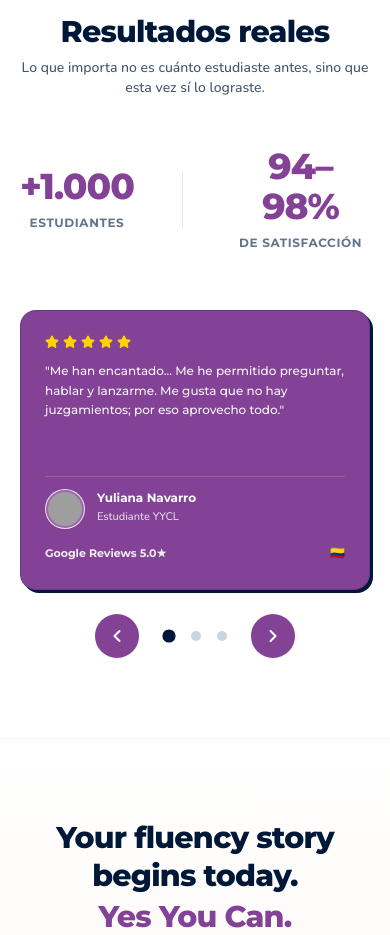
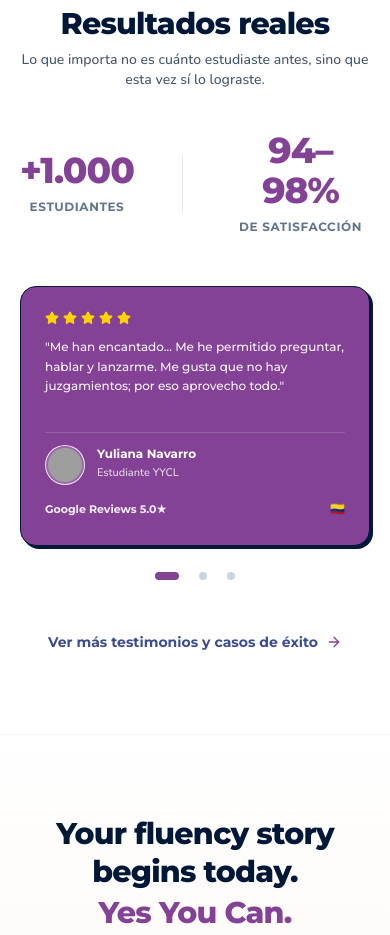
Before and after one commit to Dietol25/yycl-version-anterior, a Next.js app: page /en in a window 390 px wide. Shown: the part 4140-5075 px from the top of the page. Built offline with nearby package versions, Linux system fonts and the light colour scheme; grey boxes are pictures that could not be loaded.

Commit message:
fix(testimonials): replace heavy mobile controls with slim dots and add ghost link to /resultados

```diff
--- a/components/sections/TestimonialsGrid.tsx
+++ b/components/sections/TestimonialsGrid.tsx
@@ -1,9 +1,9 @@
 "use client";
 
 import React, { useState, useRef } from 'react';
-import { Star } from 'lucide-react';
+import Link from 'next/link';
+import { Star, ArrowRight } from 'lucide-react';
 import { TESTIMONIALS } from '@/lib/data';
-import { SliderControls } from '@/components/ui/SliderControls';
 
 export const TestimonialsGrid = () => {
   const [activeIndex, setActiveIndex] = useState(0);
@@ -11,11 +11,11 @@ export const TestimonialsGrid = () => {
   const touchEndX = useRef<number | null>(null);
 
   const prevSlide = () => {
-    setActiveIndex((prev) => (prev === 0 ? TESTIMONIALS.length - 1 : prev - 1));
+    setActiveIndex((prev) => (prev === 0 ? 2 : prev - 1));
   };
 
   const nextSlide = () => {
-    setActiveIndex((prev) => (prev === TESTIMONIALS.length - 1 ? 0 : prev + 1));
+    setActiveIndex((prev) => (prev === 2 ? 0 : prev + 1));
   };
 
   // Touch handlers for fluid mobile swipe gesture
@@ -43,11 +43,11 @@ export const TestimonialsGrid = () => {
   };
 
   return (
-    <section className="py-20 lg:py-24 bg-white border-t border-slate-100">
+    <section className="py-18 lg:py-24 bg-white border-t border-slate-100">
       <div className="max-w-[1280px] mx-auto px-5 lg:px-12">
         {/* Header */}
-        <div className="text-center max-w-2xl mx-auto mb-12 space-y-2">
-          <h2 className="text-3xl sm:text-4xl font-extrabold font-heading text-yycl-navy tracking-tight">
+        <div className="text-center max-w-2xl mx-auto mb-10 space-y-2">
+          <h2 className="text-3xl sm:text-4xl font-extrabold font-heading text-[#001837] tracking-tight">
             Resultados reales
           </h2>
           <p className="text-sm sm:text-base text-slate-600 font-medium">
@@ -56,9 +56,9 @@ export const TestimonialsGrid = () => {
         </div>
 
         {/* 2 Stat Counters in Violet Accent */}
-        <div className="flex items-center justify-center gap-12 sm:gap-20 mb-14 text-center">
+        <div className="flex items-center justify-center gap-12 sm:gap-20 mb-12 text-center">
           <div className="space-y-1">
-            <span className="text-4xl sm:text-5xl lg:text-6xl font-extrabold font-heading text-yycl-purple tracking-tight block">
+            <span className="text-4xl sm:text-5xl lg:text-6xl font-extrabold font-heading text-[#834296] tracking-tight block">
               +1.000
             </span>
             <span className="text-xs sm:text-sm font-heading font-bold text-slate-500 uppercase tracking-wider">
@@ -67,7 +67,7 @@ export const TestimonialsGrid = () => {
           </div>
           <div className="w-px h-14 bg-slate-200" />
           <div className="space-y-1">
-            <span className="text-4xl sm:text-5xl lg:text-6xl font-extrabold font-heading text-yycl-purple tracking-tight block">
+            <span className="text-4xl sm:text-5xl lg:text-6xl font-extrabold font-heading text-[#834296] tracking-tight block">
               94–98%
             </span>
             <span className="text-xs sm:text-sm font-heading font-bold text-slate-500 uppercase tracking-wider">
@@ -77,29 +77,28 @@ export const TestimonialsGrid = () => {
         </div>
 
         {/* ========================================================================= */}
-        {/* DESKTOP VIEW (>= lg): All 3 Cards Solid Violet #834296 - Compact & Refined */}
+        {/* DESKTOP VIEW (>= lg): All 3 Cards Solid Violet #834296                    */}
         {/* ========================================================================= */}
         <div className="hidden lg:grid grid-cols-3 gap-6">
           {TESTIMONIALS.slice(0, 3).map((item) => (
             <div
               key={item.id}
-              className="bg-yycl-purple text-white rounded-2xl p-6 border border-[#001837]/20 shadow-[3px_3px_0px_#001837] flex flex-col justify-between space-y-4 hover:-translate-y-1 transition-all duration-200"
+              className="bg-[#834296] text-white rounded-2xl p-6 border border-[#001837]/20 shadow-[3px_3px_0px_#001837] flex flex-col justify-between space-y-4 hover:-translate-y-1 transition-all duration-200"
             >
               <div className="space-y-3">
                 {/* 5 Stars */}
                 <div className="flex items-center gap-1">
                   {[...Array(5)].map((_, i) => (
-                    <Star key={i} className="w-3.5 h-3.5 fill-[#FFD203] text-[#FFD203]" />
+                    <Star key={i} className="w-4 h-4 fill-[#FFD203] text-[#FFD203]" />
                   ))}
                 </div>
 
                 {/* Quote */}
-                <blockquote className="text-xs sm:text-sm font-heading font-medium text-white/95 leading-relaxed">
+                <blockquote className="text-sm font-heading font-medium text-white/95 leading-relaxed">
                   "{item.quote}"
                 </blockquote>
               </div>
 
-              {/* Author Info */}
               <div className="space-y-2.5 pt-3 border-t border-white/15">
                 <div className="flex items-center gap-3">
                   <div className="w-10 h-10 rounded-full overflow-hidden border border-white/80 bg-white/20 shadow-xs shrink-0 p-0.5">
@@ -110,10 +109,10 @@ export const TestimonialsGrid = () => {
                     />
                   </div>
                   <div>
-                    <span className="block font-heading font-bold text-xs sm:text-sm text-white leading-tight">
+                    <span className="block font-heading font-bold text-sm text-white leading-tight">
                       {item.name}
                     </span>
-                    <span className="block text-[11px] font-medium text-white/80">
+                    <span className="block text-xs font-medium text-white/80">
                       {item.role}
                     </span>
                   </div>
@@ -131,17 +130,17 @@ export const TestimonialsGrid = () => {
         </div>
 
         {/* ========================================================================= */}
-        {/* MOBILE VIEW (< lg): Interactive Carousel with Touch Gestures              */}
+        {/* MOBILE VIEW (< lg): Swipe Carousel with Slim Dots Indicator               */}
         {/* ========================================================================= */}
         <div
-          className="block lg:hidden max-w-sm mx-auto space-y-6 touch-pan-y select-none"
+          className="block lg:hidden max-w-sm mx-auto space-y-4 touch-manipulation select-none"
           onTouchStart={handleTouchStart}
           onTouchMove={handleTouchMove}
           onTouchEnd={handleTouchEnd}
         >
           <div
             key={activeIndex}
-            className="bg-yycl-purple text-white rounded-2xl p-6 border border-[#001837]/20 shadow-[3px_3px_0px_#001837] flex flex-col justify-between space-y-4 min-h-[280px] animate-in fade-in-50 slide-in-from-right-2 duration-200"
+            className="bg-[#834296] text-white rounded-2xl p-6 border border-[#001837] shadow-[3px_3px_0px_#001837] flex flex-col justify-between space-y-4 min-h-[260px] animate-in fade-in-50 duration-150"
           >
             <div className="space-y-3">
               {/* 5 Stars */}
@@ -185,15 +184,42 @@ export const TestimonialsGrid = () => {
             </div>
           </div>
 
-          {/* Slider Controls Oficiales (Botones circulares violeta + dots navy/gris) */}
-          <SliderControls
-            total={TESTIMONIALS.slice(0, 3).length}
-            current={activeIndex}
-            onPrev={prevSlide}
-            onNext={nextSlide}
-            onSelect={(idx) => setActiveIndex(idx)}
-          />
+          {/* Slim Dots Indicator (Sin botones gigantes redundantes) */}
+          <div className="flex items-center justify-center gap-2 py-1">
+            {[0, 1, 2].map((idx) => {
+              const isActive = activeIndex === idx;
+              return (
+                <button
+                  key={idx}
+                  type="button"
+                  onClick={() => setActiveIndex(idx)}
+                  className="p-1.5 cursor-pointer touch-manipulation"
+                  aria-label={`Ver testimonio ${idx + 1}`}
+                >
+                  <div
+                    className={`rounded-full transition-all duration-200 ${
+                      isActive
+                        ? 'w-6 h-2 bg-[#834296] rounded-full'
+                        : 'w-2 h-2 bg-slate-300 hover:bg-slate-400'
+                    }`}
+                  />
+                </button>
+              );
+            })}
+          </div>
         </div>
+
+        {/* Ghost Button: Ver más testimonios (Desktop y Mobile) */}
+        <div className="pt-8 text-center">
+          <Link
+            href="/resultados"
+            className="inline-flex items-center gap-2 text-sm font-heading font-bold text-[#3C4C92] hover:text-[#001837] hover:bg-purple-50/70 px-5 py-2.5 rounded-full transition-all group cursor-pointer"
+          >
+            <span>Ver más testimonios y casos de éxito</span>
+            <ArrowRight className="w-4 h-4 group-hover:translate-x-1 transition-transform text-[#834296]" />
+          </Link>
+        </div>
+
       </div>
     </section>
   );
```
